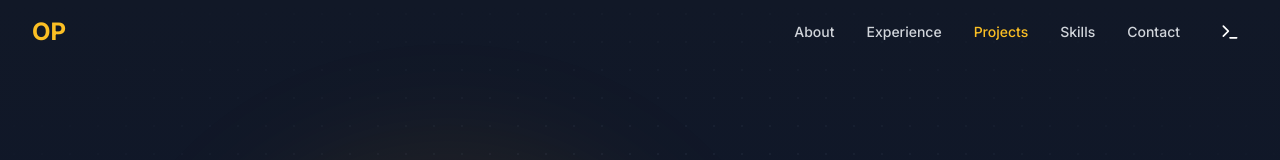
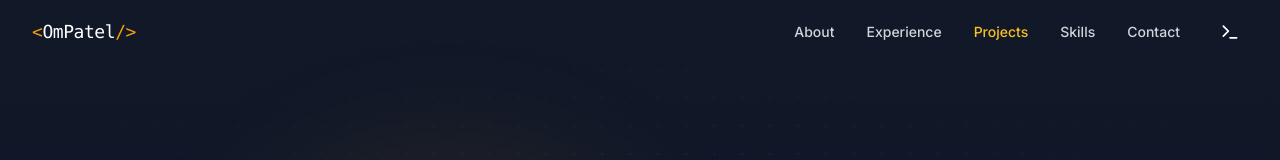
Before and after one commit to OmPatel1493/portfolio, a Next.js app: page / in a window 1280 px wide. Shown: the top 160 px of the page. Built offline with nearby package versions, Linux system fonts and the light colour scheme.

Commit message:
add animated stagger reveal to navbar logo on hover

```diff
--- a/components/layout/Navbar.tsx
+++ b/components/layout/Navbar.tsx
@@ -1,9 +1,10 @@
 "use client";
 
-import { useState, useEffect } from "react";
+import { useState, useEffect, useRef } from "react";
 import Link from "next/link";
 import { usePathname } from "next/navigation";
 import { motion } from "framer-motion";
+import { gsap } from "gsap";
 import { Menu, X, Terminal as TerminalIcon } from "lucide-react";
 import { cn } from "@/lib/utils";
 import { Terminal } from "@/components/terminal/Terminal";
@@ -25,6 +26,17 @@ export default function Navbar() {
   const [showHint, setShowHint] = useState(false);
   const [terminalEverOpened, setTerminalEverOpened] = useState(false);
   const pathname = usePathname();
+  const logoRef = useRef<HTMLAnchorElement>(null);
+
+  const handleLogoHover = () => {
+    if (!logoRef.current) return;
+    const letters = logoRef.current.querySelectorAll(".logo-letter");
+    gsap.fromTo(
+      letters,
+      { y: 8, opacity: 0 },
+      { y: 0, opacity: 1, stagger: 0.04, duration: 0.4, ease: "power2.out", overwrite: true }
+    );
+  };
 
   useEffect(() => {
     if (terminalEverOpened) return;
@@ -92,8 +104,21 @@ export default function Navbar() {
       >
         <div className="max-w-7xl mx-auto px-4 sm:px-6 lg:px-8">
           <div className="flex items-center justify-between h-16">
-            <Link href="/" className="text-2xl font-bold text-primary-600 dark:text-primary-400">
-              OP
+            <Link
+              ref={logoRef}
+              href="/"
+              onMouseEnter={handleLogoHover}
+              className="font-mono text-lg tracking-tight text-white"
+              aria-label="Om Patel — Home"
+            >
+              <span className="logo-letter inline-block text-amber-500">&lt;</span>
+              {"OmPatel".split("").map((char, i) => (
+                <span key={`name-${i}`} className="logo-letter inline-block">
+                  {char}
+                </span>
+              ))}
+              <span className="logo-letter inline-block text-amber-500">/</span>
+              <span className="logo-letter inline-block text-amber-500">&gt;</span>
             </Link>
 
             <div className="hidden md:flex items-center space-x-8">
```
